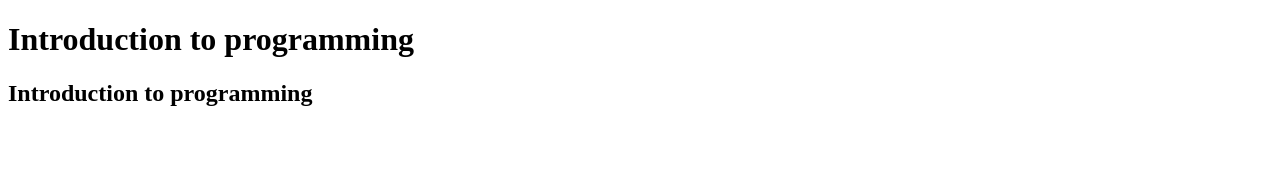
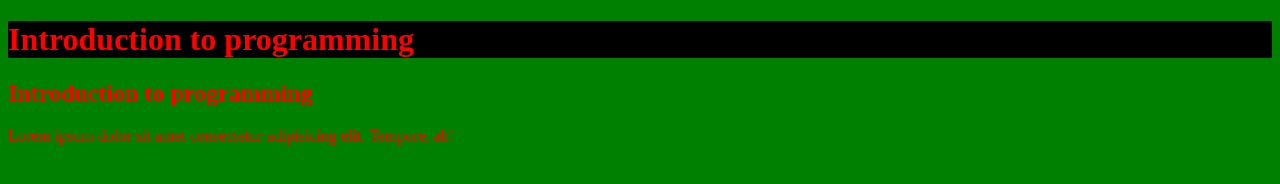
Before and after one commit to Kalyachemisto/Html, a plain HTML site: page index.html in a window 1280 px wide. Drawn offline with Linux system fonts and the light colour scheme.

Commit message:
apply inline styling

```diff
--- a/index.html
+++ b/index.html
@@ -5,9 +5,10 @@
     <meta name="viewport" content="width=device-width, initial-scale=1.0">
     <title>Introduction to programming</title>
 </head>
-<body>
-  <h1>Introduction to programming</h1>
+<body style="color:  red; background-color:green;">
+  <h1 style="background-color: black;">Introduction to programming</h1>
   <h2>Introduction to  programming</h2>
-
+  <p>Lorem ipsum dolor sit amet consectetur adipisicing elit. Tempore, ab!</p>
+  </lorem10>
 </body>
 </html>
```
